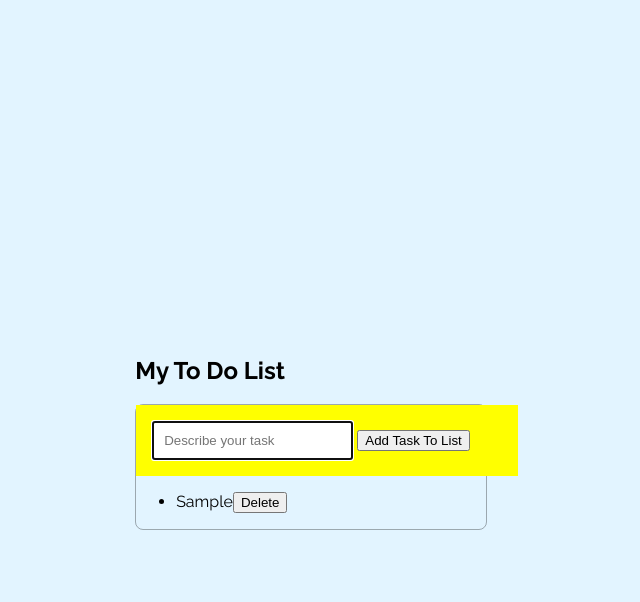
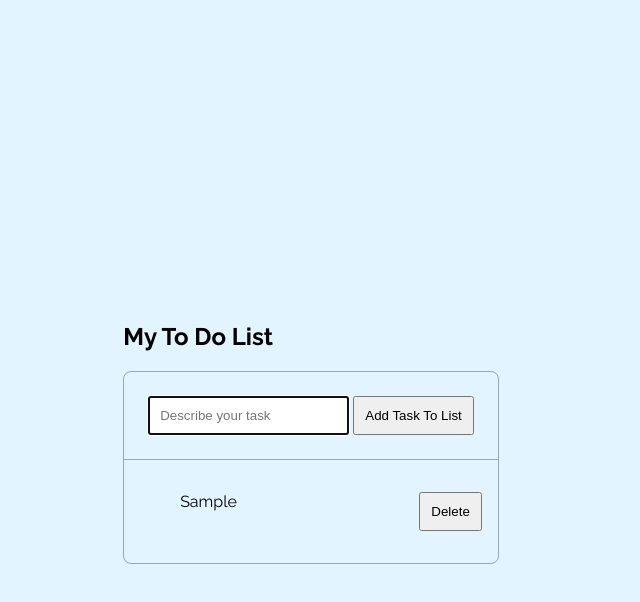
Before and after one commit to shakec/labArrayManipulation, a website: page task3/index.html in a window 1280 px wide. Both pictures are taken after typing "Sample" into the empty fields and a click on the button "Add Task To List". Shown: the top 602 px of the page, without its empty margins (362-1002 px from the left). Drawn offline with Linux system fonts and the light colour scheme.

```diff
--- a/task3/style.css
+++ b/task3/style.css
@@ -19,9 +19,10 @@ body{
 }
 
 .inputArea {
-    width: 100%;
-    background-color: yellow;
-    padding: 16px;
+    width: fit-content;
+    /* background-color: yellow; */
+    padding: 24px;
+    border-bottom: 1px solid #00000050;
 }
 
 input {
@@ -31,4 +32,14 @@ input {
 
 button{
     cursor: pointer;
+    padding: 10px;
 }
+
+li {
+    display: flex;
+    flex-direction: row;
+    padding: 16px;
+    justify-content: space-between;
+    list-style-type: none;
+
+}
--- a/task3/task3.js
+++ b/task3/task3.js
@@ -30,8 +30,7 @@ function addItem (item) {
     }
     // console.log()
 
-    // check if item already exists
-    // const alreadyThere = shoppingList.includes(item.trim())
+    // const alreadyThere = shoppingList.includes(item.trim()) to check if the item already exists
     if (shoppingList.includes(item.trim())) {
         alert('This item is already in your list')
     }
@@ -39,6 +38,12 @@ function addItem (item) {
     // add item(s) to the array
     shoppingList.push(item.trim())
     return true
+}
+
+// a function that takes a search term as a parameter
+function filterItems (searchTerm) {
+    return shoppingList.filter(item => item.toLowerCase().includes(searchTerm.toLowerCase())
+    )
 }
 
 
```
Also changed, not shown: README.md.
